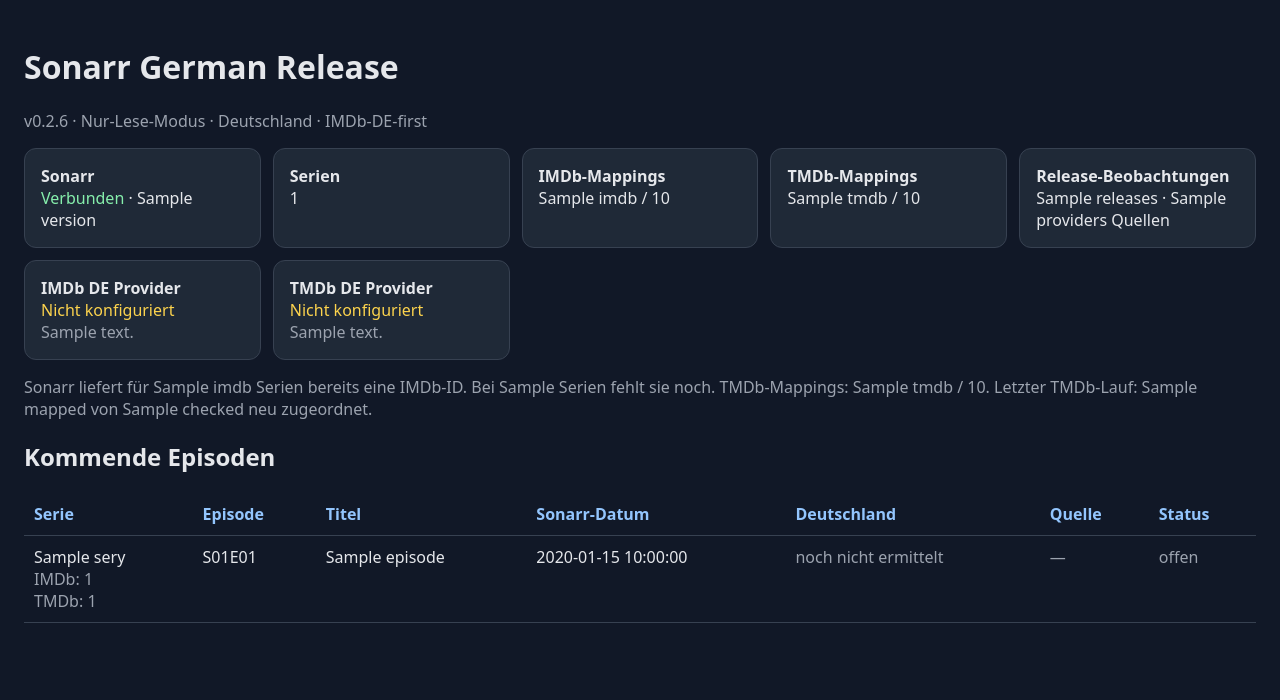
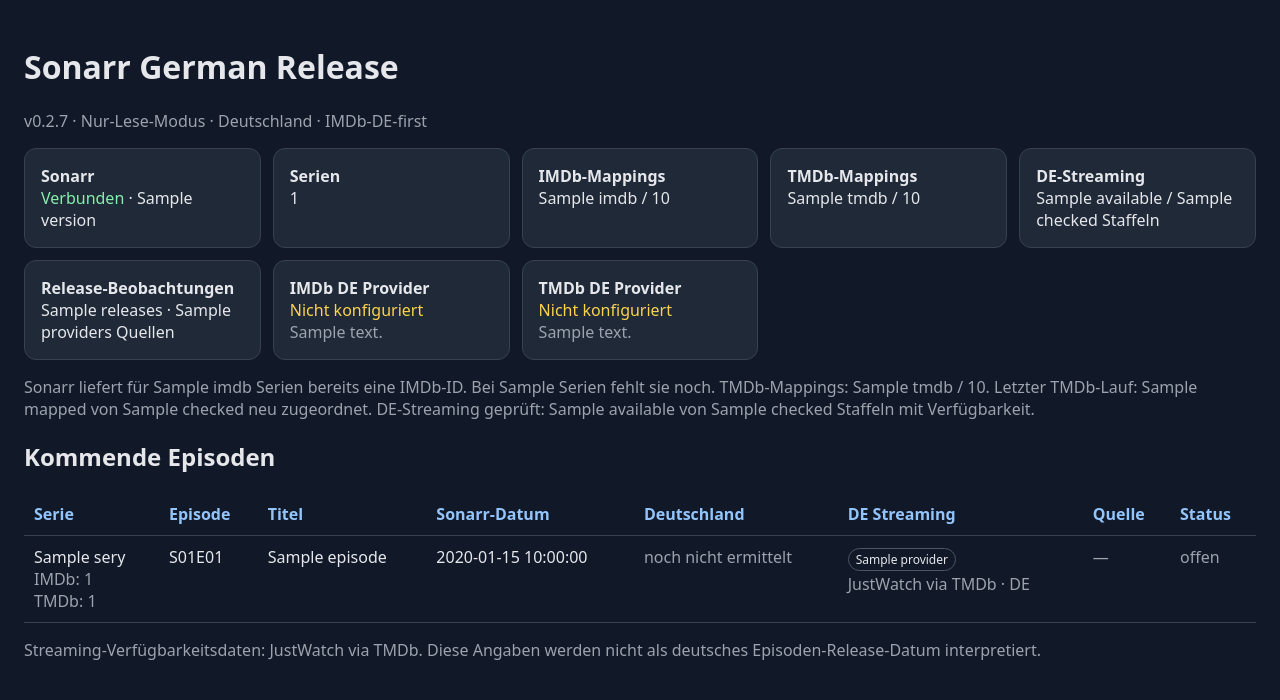
Before and after one commit to 2CrAzYTV/sonarr-german-release, a Python web app: template app/templates/index.html in a window 1280 px wide. Shown: the top 700 px of the page. Run offline with Jinja, Linux system fonts and the light colour scheme; the template is opened without the code that fills it: most values are stand-ins (such as "Sample title", 1, 10 or a date in 2020).

Commit message:
Display German streaming providers

```diff
--- a/app/templates/index.html
+++ b/app/templates/index.html
@@ -6,20 +6,20 @@
   <title>Sonarr German Release</title>
   <style>
     body { font-family: system-ui, sans-serif; margin: 0; background:#111827; color:#e5e7eb; }
-    main { max-width: 1300px; margin: 0 auto; padding: 24px; }
+    main { max-width: 1450px; margin: 0 auto; padding: 24px; }
     .grid { display:grid; grid-template-columns:repeat(auto-fit,minmax(220px,1fr)); gap:12px; }
     .card { background:#1f2937; border:1px solid #374151; border-radius:12px; padding:16px; }
     table { width:100%; border-collapse:collapse; margin-top:16px; }
     th,td { padding:10px; border-bottom:1px solid #374151; text-align:left; vertical-align:top; }
     th { color:#93c5fd; }
     .ok { color:#86efac; } .bad { color:#fca5a5; } .warn { color:#fcd34d; } .muted { color:#9ca3af; }
-    .tag { display:inline-block; padding:2px 7px; border:1px solid #4b5563; border-radius:999px; font-size:12px; margin-top:4px; }
+    .tag { display:inline-block; padding:2px 7px; border:1px solid #4b5563; border-radius:999px; font-size:12px; margin:2px 3px 2px 0; }
   </style>
 </head>
 <body>
 <main>
   <h1>Sonarr German Release</h1>
-  <p class="muted">v0.2.6 · Nur-Lese-Modus · Deutschland · IMDb-DE-first</p>
+  <p class="muted">v0.2.7 · Nur-Lese-Modus · Deutschland · IMDb-DE-first</p>
 
   {% if error %}
     <div class="card bad"><strong>Sonarr-Verbindung fehlgeschlagen:</strong> {{ error }}</div>
@@ -33,6 +33,7 @@
     <div class="card"><strong>Serien</strong><br>{{ series|length }}</div>
     <div class="card"><strong>IMDb-Mappings</strong><br>{{ mapping.imdb }} / {{ mapping.total }}</div>
     <div class="card"><strong>TMDb-Mappings</strong><br>{{ mapping.tmdb }} / {{ mapping.total }}</div>
+    <div class="card"><strong>DE-Streaming</strong><br>{{ streaming_sync.available }} / {{ streaming_sync.checked }} Staffeln</div>
     <div class="card"><strong>Release-Beobachtungen</strong><br>{{ db.releases }} · {{ db.providers }} Quellen</div>
     <div class="card">
       <strong>IMDb DE Provider</strong><br>
@@ -51,12 +52,13 @@
     {% if mapping.missing_imdb %}Bei {{ mapping.missing_imdb }} Serien fehlt sie noch.{% endif %}
     TMDb-Mappings: {{ mapping.tmdb }} / {{ mapping.total }}.
     {% if tmdb_sync.checked %}Letzter TMDb-Lauf: {{ tmdb_sync.mapped }} von {{ tmdb_sync.checked }} neu zugeordnet{% if tmdb_sync.errors %}, {{ tmdb_sync.errors }} Fehler{% endif %}.{% endif %}
+    {% if streaming_sync.checked %} DE-Streaming geprüft: {{ streaming_sync.available }} von {{ streaming_sync.checked }} Staffeln mit Verfügbarkeit{% if streaming_sync.errors %}, {{ streaming_sync.errors }} Fehler{% endif %}.{% endif %}
   </p>
 
   <h2>Kommende Episoden</h2>
   <table>
     <thead>
-      <tr><th>Serie</th><th>Episode</th><th>Titel</th><th>Sonarr-Datum</th><th>Deutschland</th><th>Quelle</th><th>Status</th></tr>
+      <tr><th>Serie</th><th>Episode</th><th>Titel</th><th>Sonarr-Datum</th><th>Deutschland</th><th>DE Streaming</th><th>Quelle</th><th>Status</th></tr>
     </thead>
     <tbody>
       {% for ep in episodes %}
@@ -75,6 +77,16 @@
             {{ format_datetime_de(result.release_date) }}
           {% else %}
             <span class="muted">noch nicht ermittelt</span>
+          {% endif %}
+        </td>
+        <td>
+          {% if ep.streamingDE and ep.streamingDE.available %}
+            {% for provider in ep.streamingDE.providers %}<span class="tag">{{ provider }}</span>{% endfor %}
+            <br><span class="muted">JustWatch via TMDb · DE</span>
+          {% elif ep.tmdbSeriesId %}
+            <span class="muted">keine DE-Verfügbarkeit gemeldet</span>
+          {% else %}
+            <span class="muted">kein TMDb-Mapping</span>
           {% endif %}
         </td>
         <td>
@@ -98,10 +110,12 @@
         </td>
       </tr>
       {% else %}
-      <tr><td colspan="7" class="muted">Keine Episoden geladen.</td></tr>
+      <tr><td colspan="8" class="muted">Keine Episoden geladen.</td></tr>
       {% endfor %}
     </tbody>
   </table>
+
+  <p class="muted">Streaming-Verfügbarkeitsdaten: JustWatch via TMDb. Diese Angaben werden nicht als deutsches Episoden-Release-Datum interpretiert.</p>
 </main>
 </body>
 </html>
```
